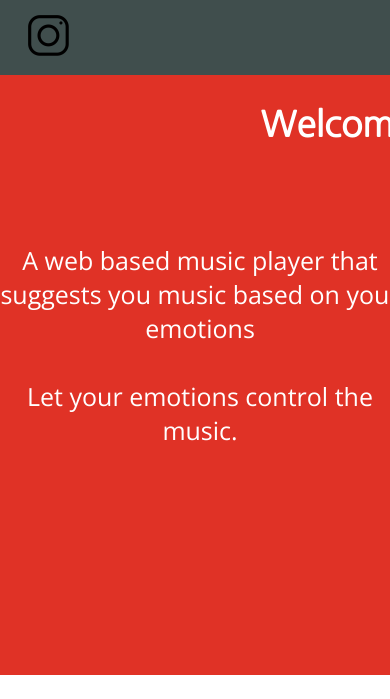
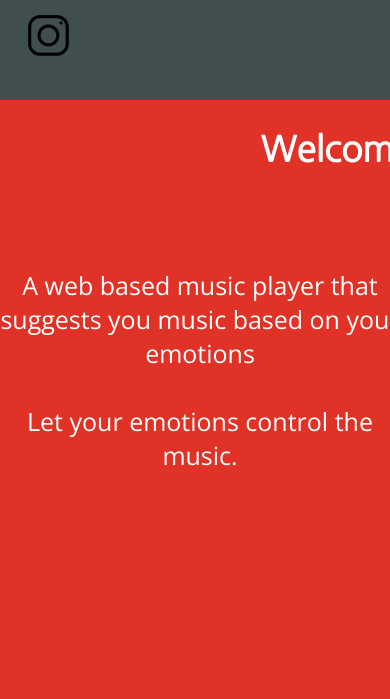
Before and after one commit to ProgrammingMuffin/emo, a PHP site: page / in a window 390 px wide; the page is wider, and only the part inside the window is pictured. Shown: the top 699 px of that part. Run offline with PHP 8.4, Linux system fonts and the light colour scheme; some web fonts are replaced.

Commit message:
test
test

```diff
--- a/index.php
+++ b/index.php
@@ -13,7 +13,8 @@
 		<div class="intro" >
 			<div class="intro_head" >Welcome to Emo</div>
 			<div class="intro_section_container" >
-				<div class="intro_left" ><br><br>A web based music player that suggests you music based on your emotions<br><br>Let your emotions control the music.</div>
+				<div class="intro_left" ><br><br>A web based music player that suggests you music based on your emotions
+				<br><br>Let your emotions control the music.</div>
 				<div class="intro_left" >
 					<img class="intro_img" src="images/phone.png" >
 				</div>
--- a/stylesheets/index.css
+++ b/stylesheets/index.css
@@ -94,3 +94,12 @@ body{
 	margin-left: auto;
 	margin-right: auto;
 }
+
+
+@media only screen and (max-width: 480px)
+{
+	.topbar_container{
+		min-width: 480px;
+		height: 100px;
+	}
+}
```
